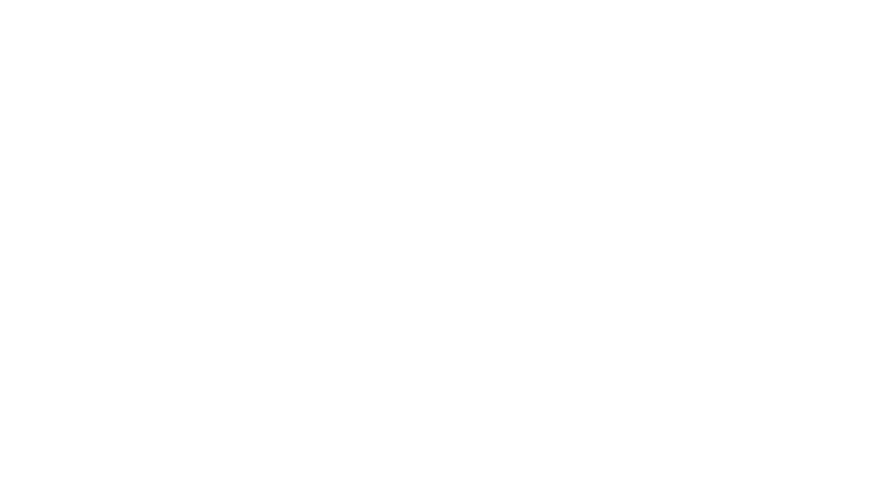
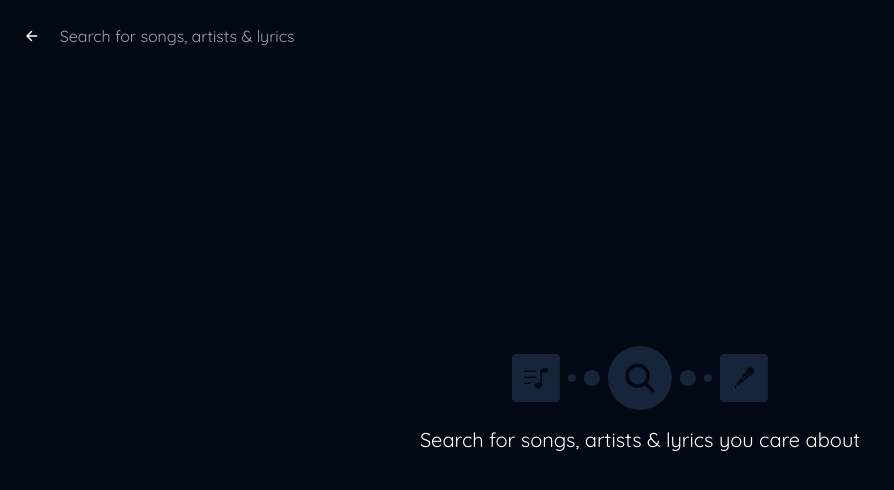
Before and after one commit to Dewaley/shazam, a React (Create React App) app: page /search in a window 1280 px wide. Before the commit this address had no page. Shown: the top 490 px of the page, without its empty margins (0-894 px from the left). Built offline with nearby package versions, Linux system fonts and the light colour scheme; the HTML template or start-up script is replaced by a standard one.

Commit message:
search page ui v1 implemented

```diff
--- a/src/App.css
+++ b/src/App.css
@@ -4,6 +4,7 @@
 
 .pumping {
     animation: pump 4s linear infinite;
+    /* color: #17253b; */
 }
 
 @keyframes pump {
--- a/src/Routes/routes.jsx
+++ b/src/Routes/routes.jsx
@@ -1,10 +1,15 @@
 import HomePage from "../pages/Homepage";
+import SearchPage from "../pages/SearchPage";
 
 const routes = [
   {
     path: "/",
     component: <HomePage />,
   },
+  {
+    path: "/search",
+    component: <SearchPage />,
+  },
 ];
 
 export default routes;
--- a/src/pages/Homepage.jsx
+++ b/src/pages/Homepage.jsx
@@ -2,10 +2,11 @@
 import { MdShowChart } from "react-icons/md";
 import { SiShazam } from "react-icons/si";
 import { IoSearch } from "react-icons/io5";
+import { Link } from "react-router-dom";
 
 const HomePage = () => {
   return (
-    <div className='bg-blackish h-screen w-screen overflow-hidden relative text-white font-sans p-3 md:p-6'>
+    <div className='bg-blackish min-h-screen min-w-screen overflow-hidden relative text-white font-sans p-3 md:p-6'>
       <div className='flex justify-between'>
         <div className='flex flex-col items-center'>
           <span className='h-8 w-8 bg-white text-blackish rounded-full flex items-center justify-center'>
@@ -25,9 +26,9 @@
         <div className='relative bg-white w-40 h-40 rounded-full flex justify-center items-center pumping'>
           <SiShazam className='text-[#4D565A] w-44 h-44 absolute top-[50%] left-[50%] -translate-x-[50%] -translate-y-[50%]' />
         </div>
-        <span className='text-2xl bg-[#4D565A] w-11 h-11 flex justify-center items-center rounded-full'>
+        <Link to="/search" className='text-2xl bg-[#4D565A] w-11 h-11 flex justify-center items-center rounded-full'>
           <IoSearch />
-        </span>
+        </Link>
       </div>
     </div>
   );
--- /dev/null
+++ b/src/pages/SearchPage.jsx
@@ -0,0 +1,79 @@
+import { useState } from "react";
+import { BsMusicNoteList } from "react-icons/bs";
+import { IoSearch } from "react-icons/io5";
+import { IoArrowBackOutline } from "react-icons/io5";
+import { IoMdClose } from "react-icons/io";
+import { GiMicrophone } from "react-icons/gi";
+import { useNavigate } from "react-router-dom";
+
+const SearchPage = () => {
+  const [search, setSearch] = useState("");
+  const [results, setResults] = useState();
+
+    const navigate = useNavigate();
+
+    const findSong = () => {
+
+    }
+
+  return (
+    <div className='bg-blackish min-h-screen min-w-screen overflow-x-hidden relative text-white p-3 md:p-6'>
+      <div className='flex items-center w-full justify-between gap-2'>
+        <IoArrowBackOutline
+          onClick={() => navigate(-1)}
+          className='cursor-pointer'
+        />
+        <form
+          className='flex items-center w-full justify-between'
+          onSubmit={(e) => {
+            e.preventDefault();
+            findSong();
+          }}
+        >
+          <input
+            autocomplete='off'
+            type='text'
+            value={search}
+            name='search'
+            id='search'
+            placeholder='Search for songs, artists & lyrics'
+            className='w-full px-3 bg-transparent focus:outline-0'
+            onChange={(e) => setSearch(e.target.value)}
+          />
+          <IoMdClose
+            className={`${
+              search === "" ? "text-transparent" : "text-white"
+            } cursor-pointer`}
+            onClick={() => setSearch("")}
+          />
+        </form>
+      </div>
+      <div className='absolute top-[50%] left-[50%] -translate-x-[50%] -translate-y-[50%] flex flex-col items-center gap-4'>
+        <div className='flex items-center gap-2'>
+          <span className='h-12 w-12 bg-[#17253b] text-blackish rounded text-2xl flex items-center justify-center'>
+            <BsMusicNoteList />
+          </span>
+          <div className='flex items-center gap-2'>
+            <span className='h-2 w-2 bg-[#17253b] rounded-full'></span>
+            <span className='h-4 w-4 bg-[#17253b] rounded-full'></span>
+          </div>
+          <span className='h-16 w-16 bg-[#17253b] text-blackish rounded-full text-4xl flex items-center justify-center'>
+            <IoSearch />
+          </span>
+          <div className='flex items-center gap-2'>
+            <span className='h-4 w-4 bg-[#17253b] rounded-full'></span>
+            <span className='h-2 w-2 bg-[#17253b] rounded-full'></span>
+          </div>
+          <span className='h-12 w-12 bg-[#17253b] text-blackish rounded text-2xl flex items-center justify-center'>
+            <GiMicrophone />
+          </span>
+        </div>
+        <p className='md:text-xl text-center'>
+          Search for songs, artists & lyrics you care about
+        </p>
+      </div>
+    </div>
+  );
+};
+
+export default SearchPage;
```
